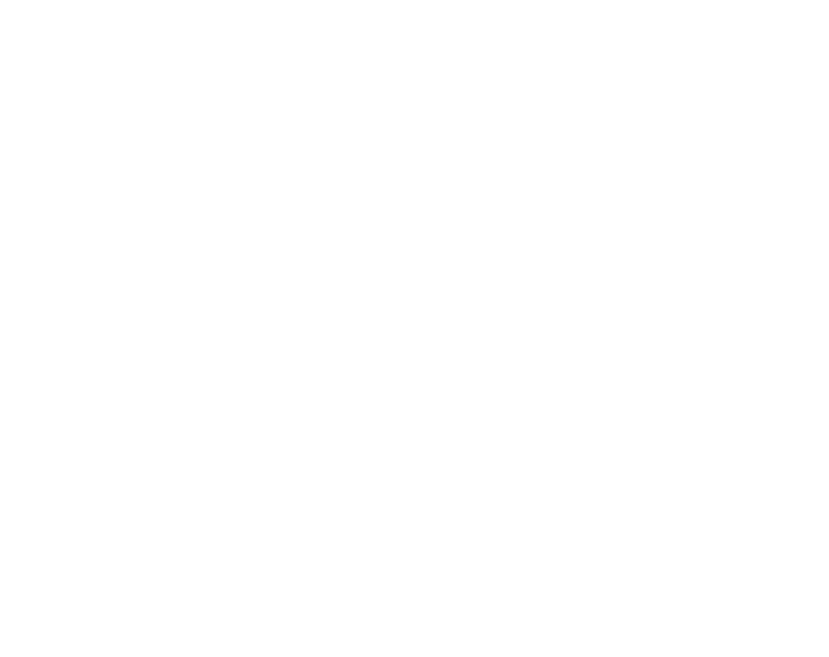
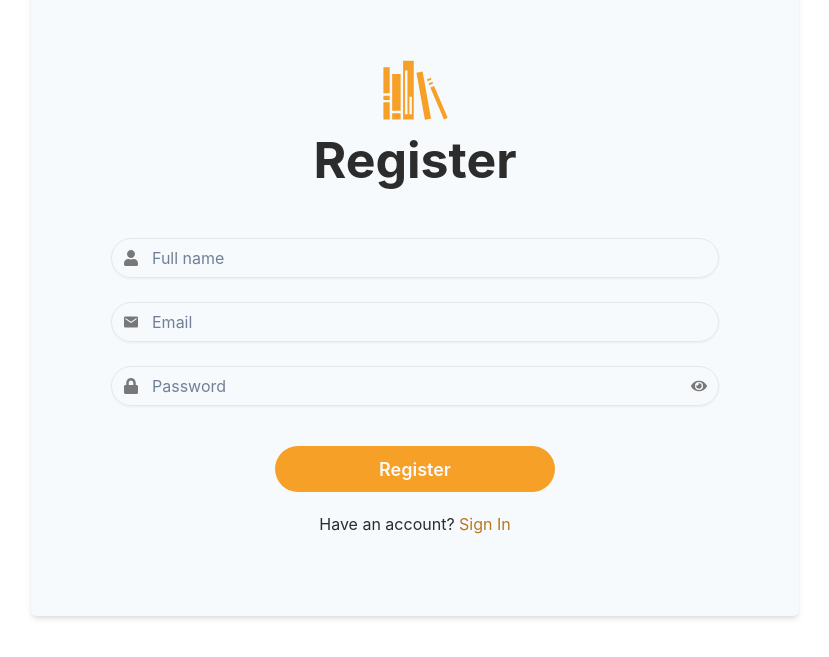
Before and after one commit to tomisola1/Library, a React (Create React App) app: page /signup in a window 1280 px wide. Shown: the part 129-786 px from the top of the page, without its empty margins (225-1054 px from the left). Built offline with nearby package versions, Linux system fonts and the light colour scheme.

Commit message:
Registeration ui complete

```diff
--- a/package.json
+++ b/package.json
@@ -3,11 +3,17 @@
   "version": "0.1.0",
   "private": true,
   "dependencies": {
+    "@chakra-ui/react": "^2.5.1",
+    "@emotion/react": "^11.10.6",
+    "@emotion/styled": "^11.10.6",
     "@testing-library/jest-dom": "^5.14.1",
     "@testing-library/react": "^13.0.0",
     "@testing-library/user-event": "^13.2.1",
+    "framer-motion": "^10.2.3",
     "react": "^18.2.0",
     "react-dom": "^18.2.0",
+    "react-icons": "^4.8.0",
+    "react-router-dom": "^6.8.2",
     "react-scripts": "5.0.1",
     "web-vitals": "^2.1.0"
   },
--- a/src/App.js
+++ b/src/App.js
@@ -1,7 +1,20 @@
+import { BrowserRouter as Router, Route, Routes } from "react-router-dom";
+import { ChakraProvider } from "@chakra-ui/react";
+import SignUp from "./pages/SignUp";
 import "./index.css";
+import SignIn from "./pages/SignIn";
 
 function App() {
-  return <div className="App"></div>;
+  return (
+    <ChakraProvider>
+      <Router>
+        <Routes>
+          <Route path="/" element={<SignIn />} />
+          <Route path="/signup" element={<SignUp />} />
+        </Routes>
+      </Router>
+    </ChakraProvider>
+  );
 }
 
 export default App;
--- a/src/index.css
+++ b/src/index.css
@@ -1,13 +1,17 @@
 body {
   margin: 0;
-  font-family: -apple-system, BlinkMacSystemFont, 'Segoe UI', 'Roboto', 'Oxygen',
-    'Ubuntu', 'Cantarell', 'Fira Sans', 'Droid Sans', 'Helvetica Neue',
+  font-family: -apple-system, BlinkMacSystemFont, "Segoe UI", "Roboto", "Oxygen",
+    "Ubuntu", "Cantarell", "Fira Sans", "Droid Sans", "Helvetica Neue",
     sans-serif;
   -webkit-font-smoothing: antialiased;
   -moz-osx-font-smoothing: grayscale;
 }
 
 code {
-  font-family: source-code-pro, Menlo, Monaco, Consolas, 'Courier New',
+  font-family: source-code-pro, Menlo, Monaco, Consolas, "Courier New",
     monospace;
 }
+
+.logo {
+  margin: 0 auto;
+}
--- /dev/null
+++ b/src/pages/SignIn.jsx
@@ -0,0 +1,7 @@
+import React from "react";
+
+const SignIn = () => {
+  return <div>SignIn</div>;
+};
+
+export default SignIn;
--- /dev/null
+++ b/src/pages/SignUp.jsx
@@ -0,0 +1,113 @@
+import {
+  Box,
+  Center,
+  Flex,
+  Input,
+  InputGroup,
+  InputLeftElement,
+  InputRightElement,
+  Link,
+  Stack,
+  Text,
+} from "@chakra-ui/react";
+import { FaUser, FaLock, FaEye } from "react-icons/fa";
+import { IoMdMail } from "react-icons/io";
+import { GiBookshelf } from "react-icons/gi";
+import { Link as ReactLink } from "react-router-dom";
+
+const SignUp = () => {
+  return (
+    <div>
+      <Center>
+        <Box
+          width={["90%", "80%", "60%"]}
+          boxShadow={{ sm: "none", md: "md" }}
+          rounded="md"
+          mt="8%"
+          py={20}
+          px={[0, 10, 20]}
+          backgroundColor={{ sm: "none", md: "gray.50" }}
+        >
+          <GiBookshelf size={70} color="#f7a027" className="logo" />
+          <Text
+            fontSize={[40, 50]}
+            fontWeight="bold"
+            textAlign="center"
+            textColor="#2c2c2c"
+          >
+            Register
+          </Text>
+          <Stack spacing={6} mt={10}>
+            <InputGroup>
+              <InputLeftElement
+                pointerEvents="none"
+                children={<FaUser color="#797878" />}
+              />
+              <Input
+                type="text"
+                size="md"
+                borderRadius="30"
+                boxShadow="sm"
+                placeholder="Full name"
+              />
+            </InputGroup>
+            <InputGroup>
+              <InputLeftElement
+                pointerEvents="none"
+                children={<IoMdMail color="#797878" />}
+              />
+              <Input
+                type="email"
+                size="md"
+                borderRadius="30"
+                boxShadow="sm"
+                placeholder="Email"
+              />
+            </InputGroup>
+            <InputGroup>
+              <InputLeftElement
+                pointerEvents="none"
+                children={<FaLock color="#797878" />}
+              />
+              <Input
+                type="password"
+                size="md"
+                borderRadius="30"
+                boxShadow="sm"
+                placeholder="Password"
+              />
+              <InputRightElement children={<FaEye color="#797878" />} />
+            </InputGroup>
+          </Stack>
+          <Flex direction="column" alignItems="center" justifyContent="center">
+            <Box
+              as="button"
+              height="46px"
+              width={[180, 280]}
+              lineHeight="1.2"
+              transition="all 0.2s cubic-bezier(.08,.52,.52,1)"
+              border="none"
+              mt={10}
+              borderRadius="30px"
+              fontSize="18px"
+              fontWeight="semibold"
+              bg="#f7a027"
+              color="#f8f9fa"
+              _hover={{ bg: "#f09008" }}
+            >
+              Register
+            </Box>
+            <Text mt={5} textColor="#2c2c2c">
+              Have an account?
+              <Link as={ReactLink} to="/" color="yellow.600">
+                &nbsp;Sign In
+              </Link>
+            </Text>
+          </Flex>
+        </Box>
+      </Center>
+    </div>
+  );
+};
+
+export default SignUp;
```
Also changed, not shown: 1 other file (tests, documents, lock files or other folders).
